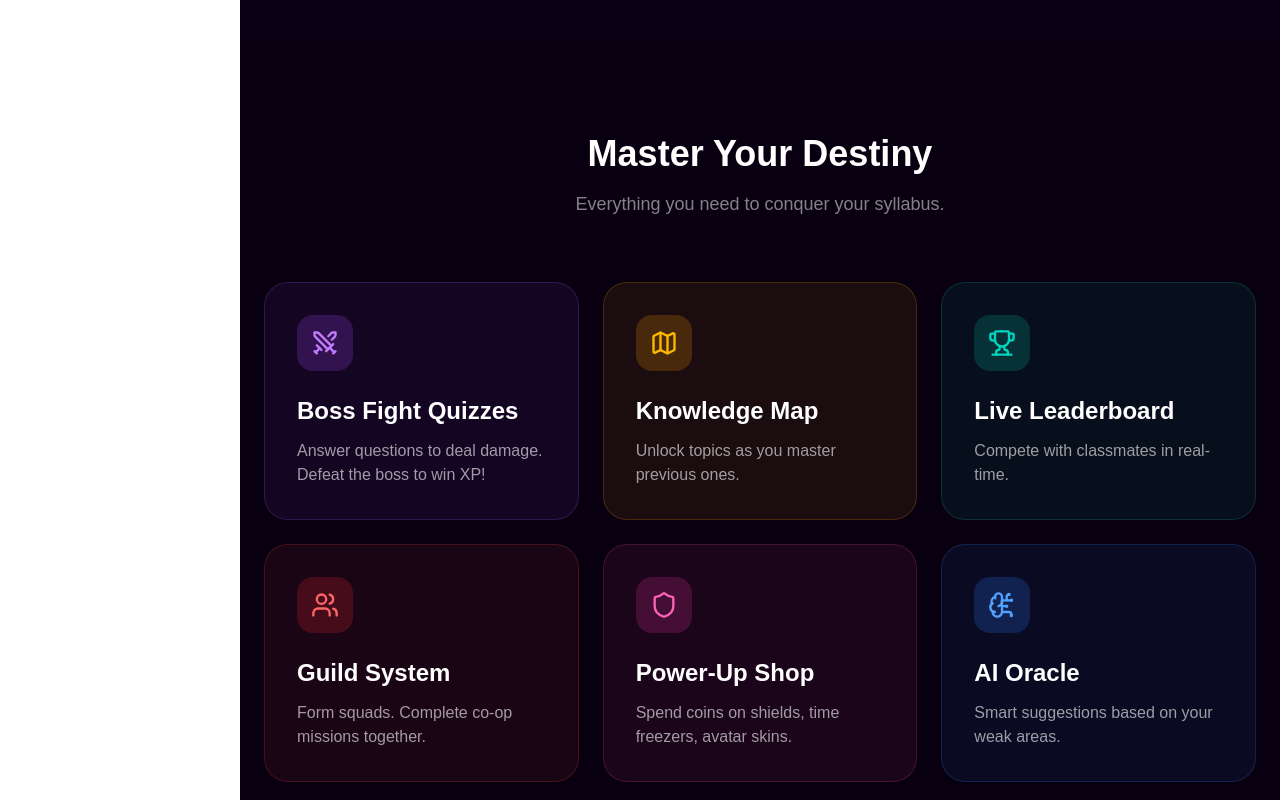
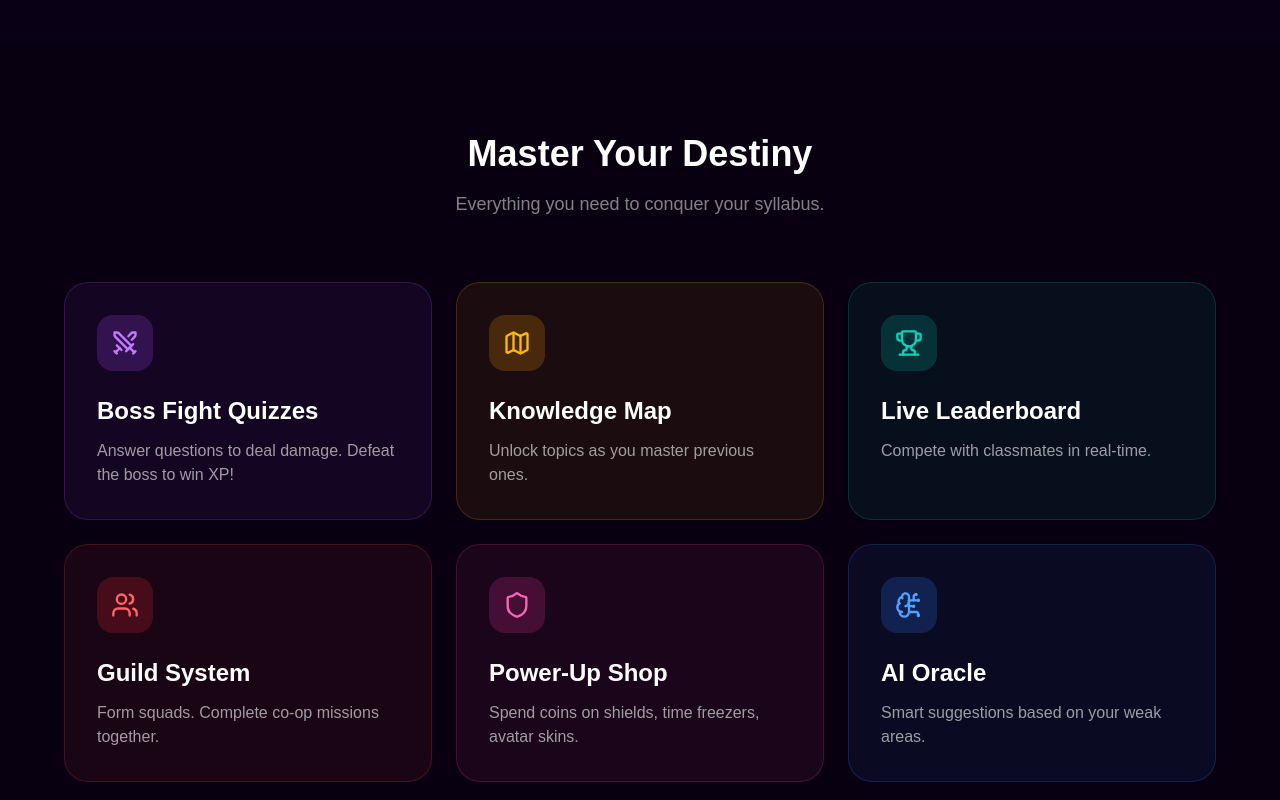
Before and after one commit to Jorawar-96/eduplay-project, a Next.js app: page / in a window 1280 px wide. Shown: the part 840-1640 px from the top of the page. Built offline with nearby package versions, Linux system fonts and the light colour scheme; no server answers.

Commit message:
alignment perfact

```diff
--- /dev/null
+++ b/app/component/MainWrapper.tsx
@@ -0,0 +1,21 @@
+"use client";
+
+import { usePathname } from "next/navigation";
+import React from "react";
+
+export function MainWrapper({ children }: { children: React.ReactNode }) {
+  const pathname = usePathname();
+  const publicRoutes = ["/", "/login", "/register"];
+  const isPublic = publicRoutes.includes(pathname);
+
+  return (
+    <main style={{
+      marginLeft: isPublic ? "0px" : "240px",
+      minHeight: "100vh",
+      width: isPublic ? "100%" : "calc(100% - 240px)",
+      transition: "margin-left 0.3s ease"
+    }}>
+      {children}
+    </main>
+  );
+}
--- a/app/component/SidebarWrapper.tsx
+++ b/app/component/SidebarWrapper.tsx
@@ -2,7 +2,6 @@
 
 import { usePathname } from "next/navigation";
 import { GameSidebar } from "./GameSidebar";
-import { useAuth } from "../context/AuthContext";
 
 export function SidebarWrapper() {
   const pathname = usePathname();
--- a/app/layout.tsx
+++ b/app/layout.tsx
@@ -3,6 +3,7 @@ import { Geist, Geist_Mono } from "next/font/google";
 import "./globals.css";
 import { AuthProvider } from "./context/AuthContext";
 import { SidebarWrapper } from "./component/SidebarWrapper";
+import { MainWrapper } from "./component/MainWrapper";
 
 const geistSans = Geist({
   variable: "--font-geist-sans",
@@ -24,21 +25,19 @@ export const metadata: Metadata = {
 
 // app/layout.tsx
 export default function RootLayout({ children }: { children: React.ReactNode }) {
-  // Replace with your actual implementation of collapse state (e.g. from Context/Zustand/Redux)
-  const isCollapsed = false;
-
   return (
     <html lang="en">
-      <body>
+      <body style={{
+        display: 'flex',
+        background: '#0a0015',
+        margin: 0,
+        padding: 0
+      }}>
         <AuthProvider>
           <SidebarWrapper />
-          <main style={{
-            marginLeft: isCollapsed ? '70px' : '240px',
-            minHeight: '100vh',
-            transition: 'margin-left 0.3s ease'
-          }}>
+          <MainWrapper>
             {children}
-          </main>
+          </MainWrapper>
         </AuthProvider>
       </body>
     </html>
```
